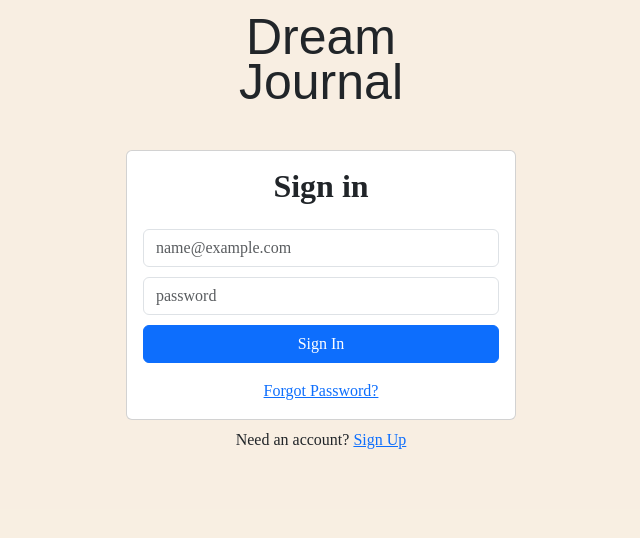
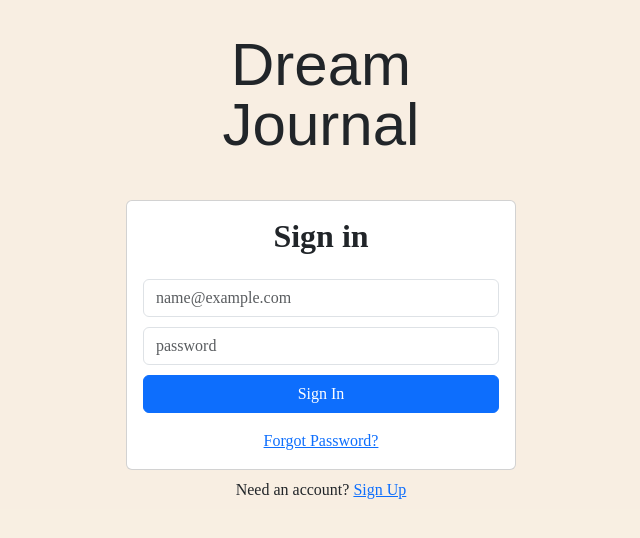
Before and after one commit to Andrea-Galindo/dreamjournal-app, a React (Create React App) app: page / in a window 1280 px wide. Shown: the top 538 px of the page, without its empty margins (319-959 px from the left). Built offline with nearby package versions, Linux system fonts and the light colour scheme; no server answers; a web font is replaced by a local one.

Commit message:
changes Header component size and margin

```diff
--- a/src/components/Header.js
+++ b/src/components/Header.js
@@ -1,19 +1,18 @@
 import React from "react";
 import "../styles/Header.css";
-// import DreamJournal from "../assets/DreamJournal.png";
 
 const Header = () => {
   return (
     <div
       style={{
         fontFamily: "synthemesc, sans-serif",
-        fontSize: 50,
+        fontSize: 60,
+        marginTop: "20px",
         marginBottom: "30px",
       }}
     >
       <div style={{ textAlign: "center" }}>Dream</div>
       <div style={{ marginTop: "-30px", textAlign: "center" }}>Journal</div>
-      {/* <img style={{ width: "250px" }} src={DreamJournal}></img> */}
     </div>
   );
 };
```
